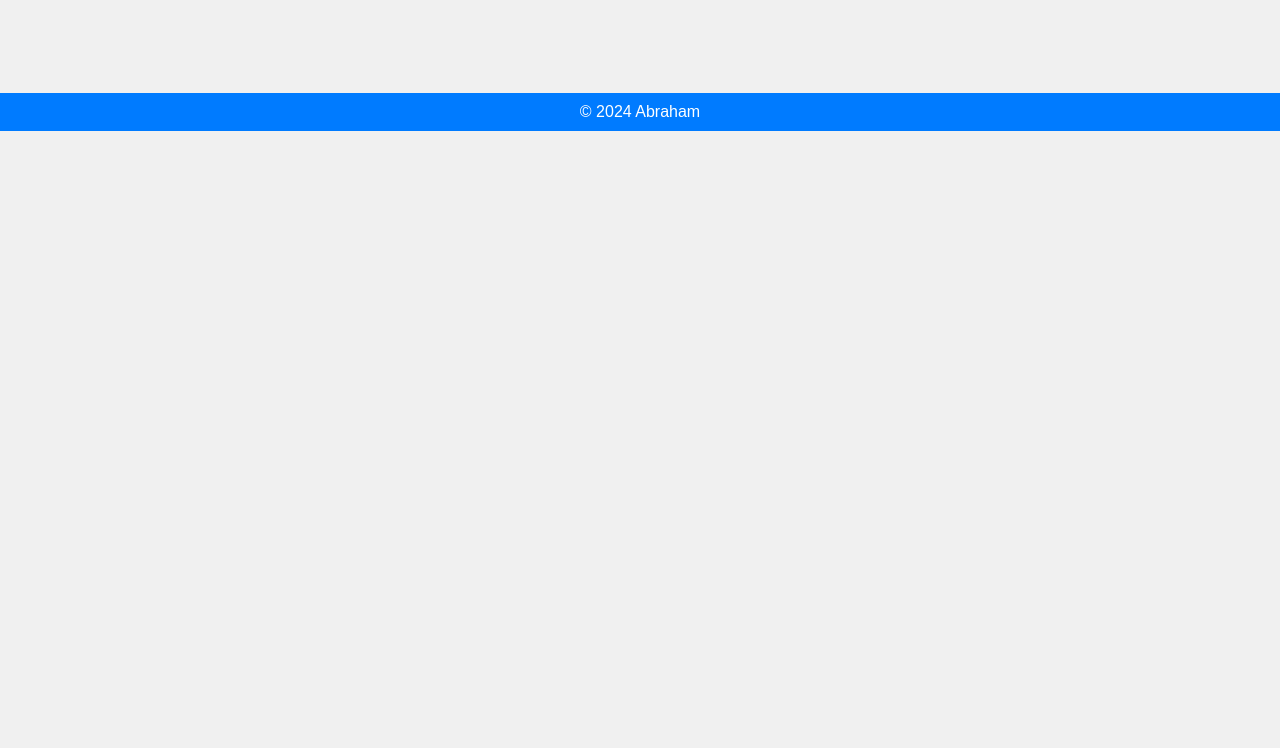
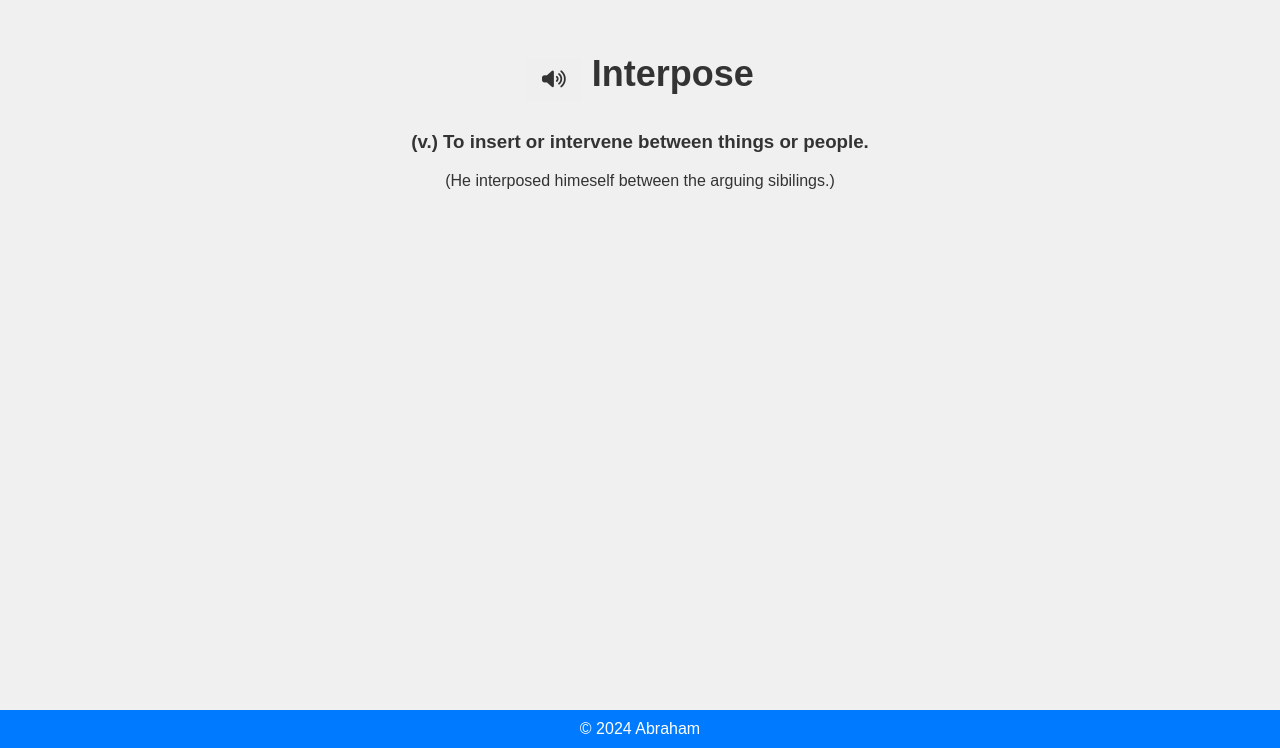
Before and after one commit to Abemay17/Lexicon, a plain HTML site: page index.html in a window 1280 px wide. Shown: the part 4090-4838 px from the top of the page. Before the commit the page ends 4221 px from the top, so only its background shows below. Drawn offline with Linux system fonts and the light colour scheme.

Commit message:
Just testing adding a new word on a new account

```diff
--- a/index.html
+++ b/index.html
@@ -64,6 +64,14 @@
             <p>(The amalgamation of different cultures has enriched our society.)</p>
         </div>
 
+        <div class="word-entry">
+            <div id="word-container">
+                <h2><button class="btn"><i class="fa-solid fa-volume-high"></i></button> Interpose</h2>
+            </div>
+            <h3>(v.) To insert or intervene between things or people.</h3>
+            <p>(He interposed himeself between the arguing sibilings.)</p>
+        </div>
+
     </main>
     <footer>
         <p>&copy; 2024 Abraham</p>
```
